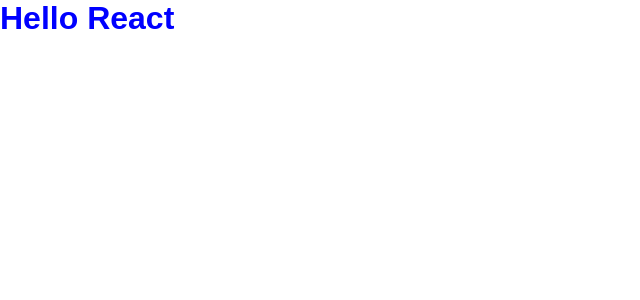
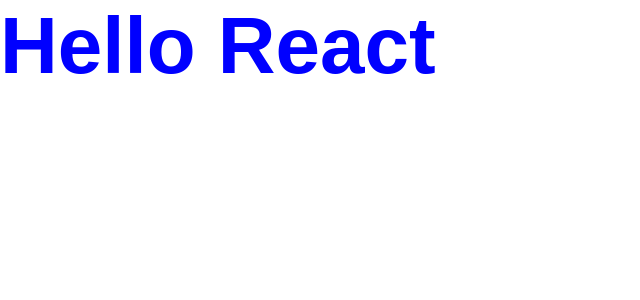
Before and after one commit to almeidarenato/github-explorer, a React app: page / in a window 1280 px wide. Shown: the top 300 px of the page, without its empty margins (0-640 px from the left). Built offline with nearby package versions, Linux system fonts and the light colour scheme.

Commit message:
including sass config

```diff
--- a/package.json
+++ b/package.json
@@ -21,6 +21,8 @@
     "babel-loader": "^8.2.3",
     "cross-env": "^7.0.3",
     "html-webpack-plugin": "^5.5.0",
+    "node-sass": "^7.0.1",
+    "sass-loader": "^12.4.0",
     "webpack": "^5.66.0",
     "webpack-cli": "^4.9.1",
     "webpack-dev-server": "^4.7.3"
--- a/src/App.jsx
+++ b/src/App.jsx
@@ -1,4 +1,4 @@
-import './styles/global.css'
+import './styles/global.scss'
 
 export function App(){
     //throw new Error('Erro personalizado');
--- a/src/styles/global.css
+++ b/src/styles/global.scss
@@ -7,4 +7,8 @@
 body{
     font-family: Arial,Helvetica,sans-serif;
     color:blue;
+
+    h1{
+        font-size: 80px;
+    }
 }
--- a/webpack.config.js
+++ b/webpack.config.js
@@ -35,6 +35,11 @@
             test: /\.css$/,
             exclude: /node_modules/,
             use: ['style-loader','css-loader']
+        },
+        {
+            test: /\.scss$/,
+            exclude: /node_modules/,
+            use: ['style-loader','css-loader','sass-loader']
         }
         ]
     }
```
Also changed, not shown: 1 other file (tests, documents, lock files or other folders).
